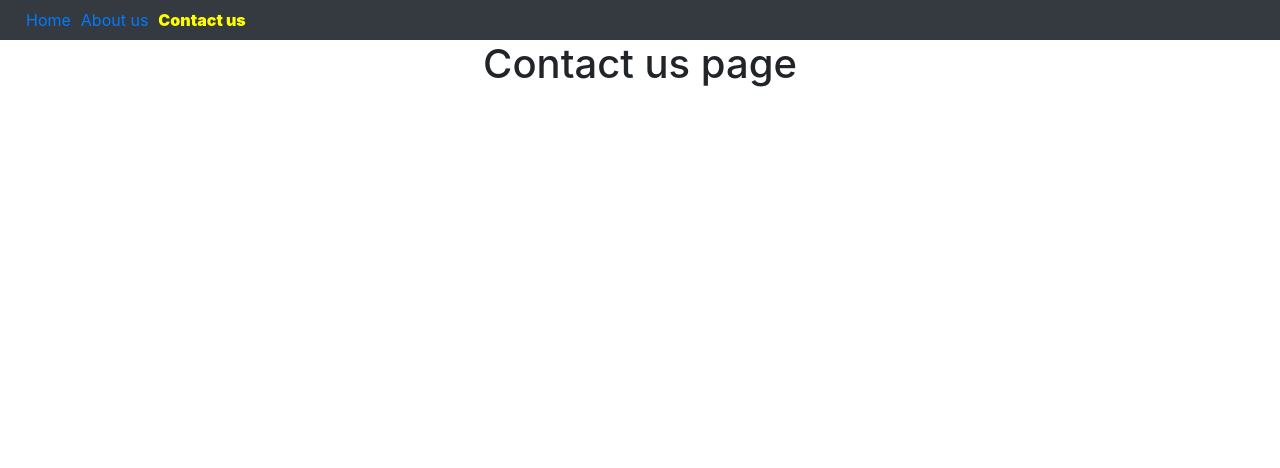
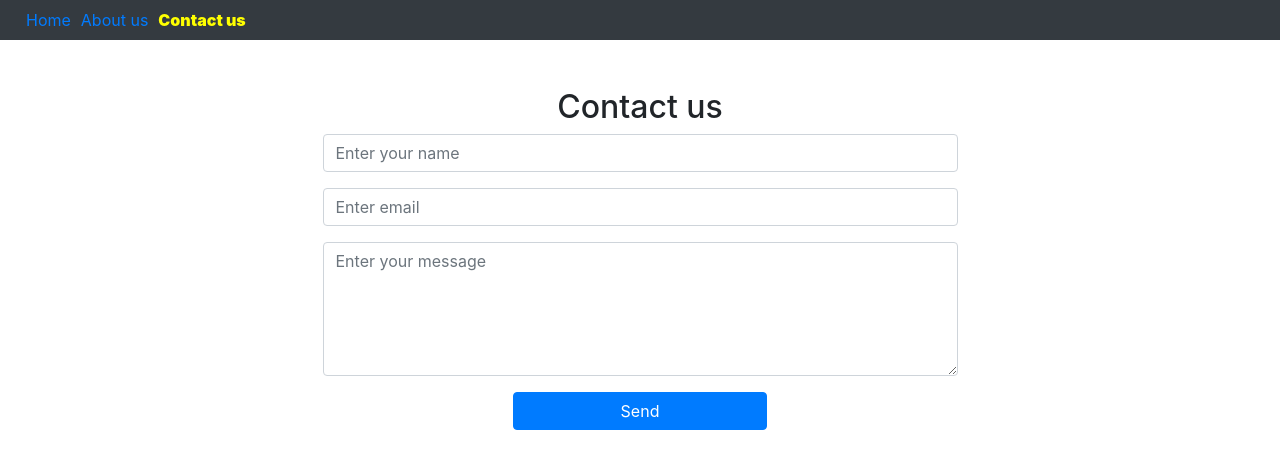
Before and after one commit to Armine-Khachatryan/Todo-list, a React (Create React App) app: page /contact in a window 1280 px wide. Shown: the top 468 px of the page. Built offline with nearby package versions, Linux system fonts and the light colour scheme.

Commit message:
homework-26

```diff
--- a/src/components/pages/Contact/Contact.js
+++ b/src/components/pages/Contact/Contact.js
@@ -1,8 +1,170 @@
-import React from 'react';
+import React, {useState} from 'react';
+import { Container, Row, Col, Form, Button } from 'react-bootstrap';
+import styles from './contactStyle.module.css';
 
-export default function Contact(){
+const requiredErrorMessage = 'Field is required';
 
-    return(
-        <h1>Contact us page</h1>
+
+export default function Contact() {
+const [values, setValues] = useState({
+    name: '',
+    email: '',
+    message: ''
+});
+
+const [errors, setErrors] = useState({
+    name: null,
+    email: null,
+    message: null
+});
+
+const handleChange = ({target: {name, value}})=>{
+
+  if(!value){
+    setErrors({
+        ...errors,
+        [name]: requiredErrorMessage
+    });
+  }
+  else {
+    setErrors({
+        ...errors,
+        [name]: null
+    });
+  }
+
+  if(name==='email' && value){
+      const emailReg = /^[\w-.]+@([\w-]+\.)+[\w-]{2,4}$/;
+      if(!emailReg.test(value)){
+        setErrors({
+            ...errors,
+            email: 'Invalid email'
+        });
+      }
+  }
+
+
+  setValues({
+        ...values,
+        [name]: value
+  });
+
+};
+
+const handleSubmit = ()=>{
+    const errorsArr = Object.values(errors);
+    const errorsExist = !errorsArr.every(el => el===null);
+
+    const valuesArr = Object.values(values);
+    const valuesExist = !valuesArr.some(el => el==='');
+
+    if(valuesExist && !errorsExist){
+
+        fetch('http://localhost:3001/form', {
+            method: 'POST',
+            body: JSON.stringify(values),
+            headers: {
+                "Content-Type": 'application/json'
+            }
+        })
+            .then(async (response) => {
+                const res = await response.json();
+
+                if(response.status >=400 && response.status < 600){
+                    if(res.error){
+                        throw res.error;
+                    }
+                    else {
+                        throw new Error('Something went wrong!');
+                    }
+                }
+
+                console.log('Form sent successfully');
+                setValues({
+                    name: '',
+                    email: '',
+                    message: ''
+                });
+
+            })
+            .catch((error)=>{
+                console.log('catch error', error);
+            });
+
+        return;
+    }
+
+    if(!valuesExist && !errorsExist){
+            setErrors({
+                name: requiredErrorMessage,
+                email: requiredErrorMessage,
+                message: requiredErrorMessage
+            });
+    }
+
+};
+
+    return (
+        <Container>
+            <Row className='justify-content-center'>
+                <Col xs={7}>
+                    <Form className='mt-5'>
+                        <h2 className='text-center'>Contact us</h2>
+                        <Form.Group>
+                            <Form.Control
+                            className={errors.name ? styles.invalid: ''}
+                             type="text"
+                             placeholder="Enter your name"
+                             name="name"
+                             value={values.name}
+                             onChange={handleChange}
+                             />
+                            <Form.Text className="text-danger">
+                               {errors.name}
+                            </Form.Text>
+                        </Form.Group>
+                        <Form.Group>
+                            <Form.Control
+                            className={errors.email ? styles.invalid: ''}
+                            type="email"
+                            name="email"
+                            value={values.email}
+                            onChange={handleChange}
+                            placeholder="Enter email"
+                            />
+                            <Form.Text className="text-danger">
+                            {errors.email}
+                        </Form.Text>
+                        </Form.Group>
+
+                        <Form.Group>
+                        <Form.Control
+                        as="textarea"
+                        className={errors.message ? styles.invalid: ''}
+                        placeholder="Enter your message"
+                        rows={5}
+                        name="message"
+                        value={values.message}
+                        onChange={handleChange}
+                         />
+                        <Form.Text className="text-danger">
+                        {errors.message}
+                    </Form.Text>
+                    </Form.Group>
+                    <div className="text-center">
+                    <Button
+                    variant="primary"
+                    onClick = {handleSubmit}
+                    className={styles.submitButton}
+                    >
+                    Send
+                </Button>
+                    </div>
+
+                    </Form>
+
+                </Col>
+            </Row>
+        </Container>
     );
-};
+}
--- /dev/null
+++ b/src/components/pages/Contact/contactStyle.module.css
@@ -0,0 +1,7 @@
+.submitButton{
+    width: 40%;
+}
+
+.invalid, .invalid:focus{
+    border: 1px solid red;
+}
```
